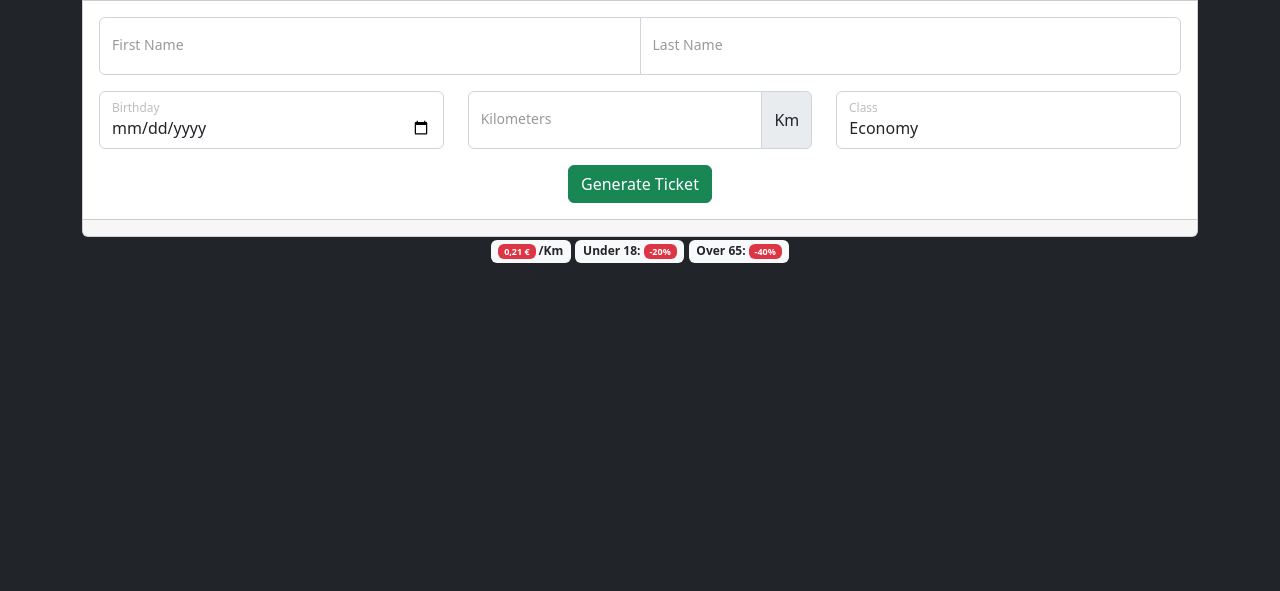
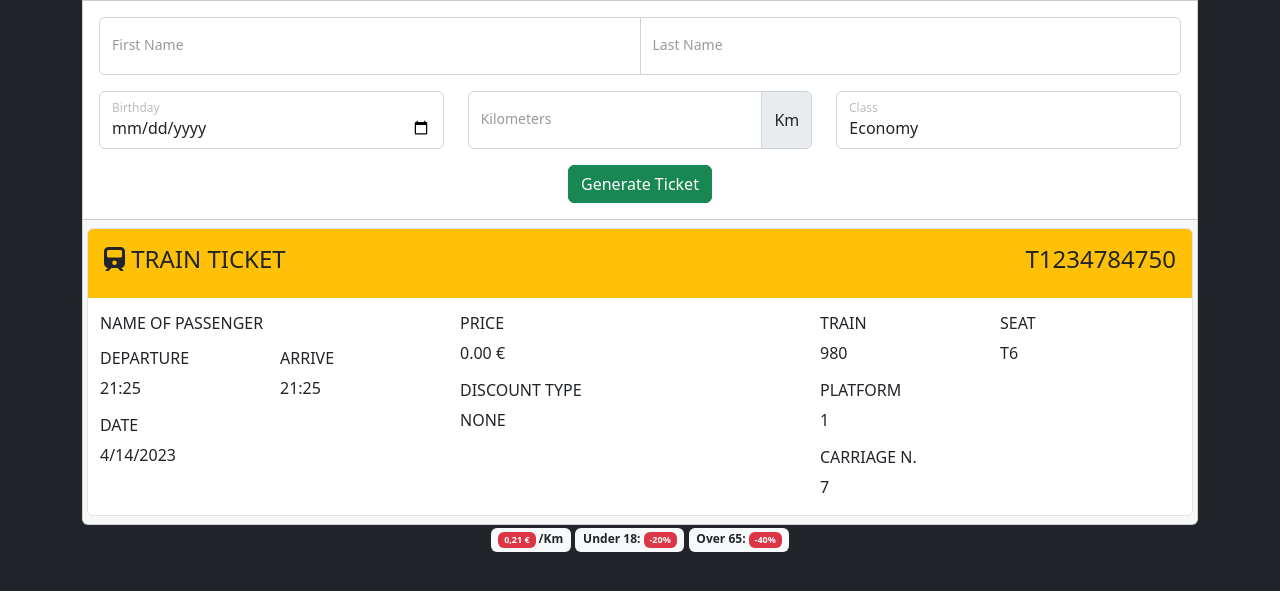
Before and after one commit to MonteDeveloper/js-biglietto-treno-form, a plain HTML site: page index.html in a window 1280 px wide. Both pictures are taken after a click on the link "Generate Ticket". Shown: the part 73-664 px from the top of the page. Drawn offline with nearby package versions, Linux system fonts and the light colour scheme.

Commit message:
getAgeFromDate()

```diff
--- a/index.html
+++ b/index.html
@@ -16,7 +16,7 @@
         integrity='sha384-rbsA2VBKQhggwzxH7pPCaAqO46MgnOM80zW1RWuH61DGLwZJEdK2Kadq2F9CUG65' crossorigin='anonymous'>
 </head>
 
-<body class="bg-dark" onload="updateTicketPrice()">
+<body class="bg-dark">
 
     <div class="container d-flex flex-wrap justify-content-center">
         <div class="card text-center">
--- a/scripts/app.js
+++ b/scripts/app.js
@@ -47,7 +47,7 @@ function roundNearest5(num) {
     return Math.round(num / 5) * 5;
 }
 
-function getarrive(departureStr, km){
+function getArrive(departureStr, km){
     const trainVelocityKmH = 150; //km/h
 
     timeTravel = convertNumToTime(km / trainVelocityKmH);
@@ -119,6 +119,28 @@ function getRandomChar(){
     return result;
 }
 
+function getAgeFromDate(bdValue){
+    let today = new Date();
+    let birthDate = new Date(bdValue);
+    let age = today.getFullYear() - birthDate.getFullYear();
+    let m = today.getMonth() - birthDate.getMonth();
+    if (m < 0 || (m === 0 && today.getDate() < birthDate.getDate())) {
+        age--;
+    }
+
+    return age;
+}
+
+function getDiscountType(age){
+    if(age < 18){
+        return "JUNIOR";
+    }else if(age > 65){
+        return "SENIOR";
+    }else{
+        return "NONE";
+    }
+}
+
 const elGenerateButton = document.getElementById("generateButton");
 
 elGenerateButton.addEventListener("click", function () {
@@ -137,7 +159,7 @@ elGenerateButton.addEventListener("click", function () {
     let userAge = getAgeFromDate(birthdayValue);
     let price = getTicketPrice(userAge, kmValue);
     let ticketId = "T" + getRandomInt(10);
-    let todayDate;
+    let todayDate = (new Date()).toLocaleDateString();
     let discountType = getDiscountType(userAge);
 
     //controllo se tutti gli input sono stati riempiti dall'utente
```
